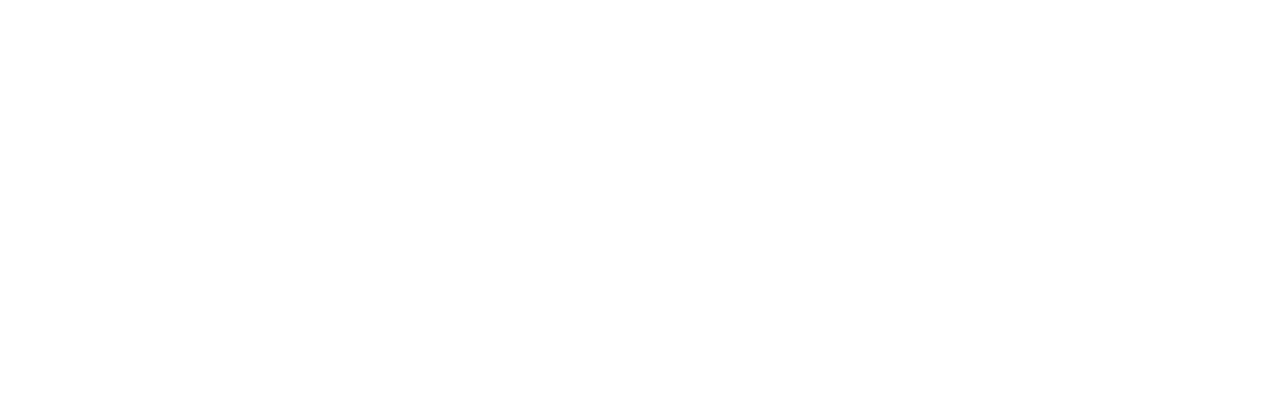
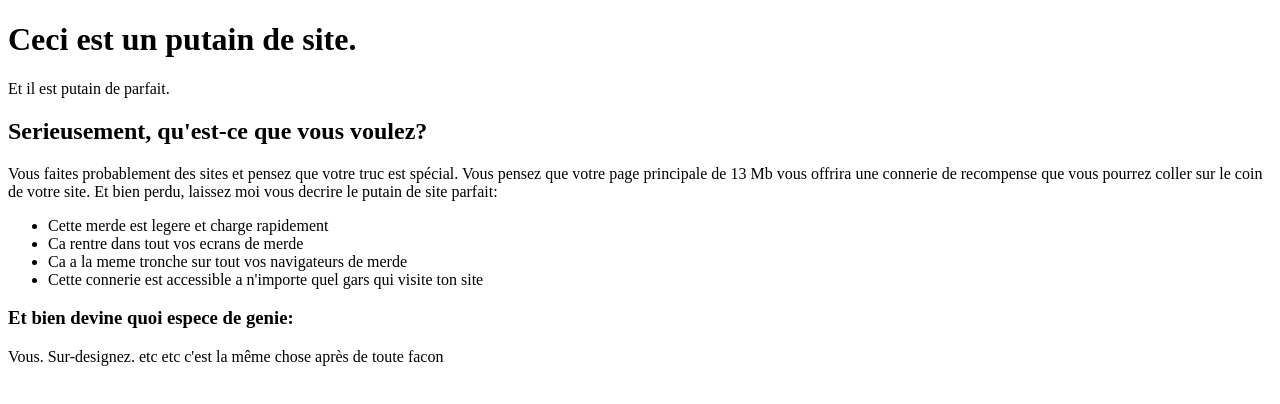
Before and after one commit to Lasoy17/mfw, a plain HTML site: page index.html in a window 1280 px wide. Drawn offline with Linux system fonts and the light colour scheme.

Commit message:
l'idée est là, c'est juste pour reprendre la main de toute façon

```diff
--- a/index.html
+++ b/index.html
@@ -2,8 +2,33 @@
 <html>
 <head>
 
-    <!--Made by alexid. Obviously inspired by motherfuckingwebsite.com-->
+    <!--Made by alexid/Lasoy17. Obviously inspired by motherfuckingwebsite.com-->
 
-    <title></title>
+    <title>Putain de site</title>
 </head>
+<body>
+    <header>
+        <h1>Ceci est un putain de site.</h1>
+        <aside>Et il est putain de parfait.</aside>
+    </header>
+
+        <h2>Serieusement, qu'est-ce que vous voulez?</h2>
+
+        <p>Vous faites probablement des sites et pensez que votre truc est spécial.
+           Vous pensez que votre page principale de 13 Mb vous offrira une connerie de
+           recompense que vous pourrez coller sur le coin de votre site. Et bien perdu,
+           laissez moi vous decrire le putain de site parfait: </p>
+
+        <ul>
+
+            <li>Cette merde est legere et charge rapidement</li>
+            <li>Ca rentre dans tout vos ecrans de merde</li>
+            <li>Ca a la meme tronche sur tout vos navigateurs de merde</li>
+            <li>Cette connerie est accessible a n'importe quel gars qui visite ton site</li>
+        </ul>
+
+        <h3>Et bien devine quoi espece de genie:</h3>
+
+        <p>Vous. Sur-designez. etc etc c'est la même chose après de toute facon</p>
+</body>
 </html>
```
